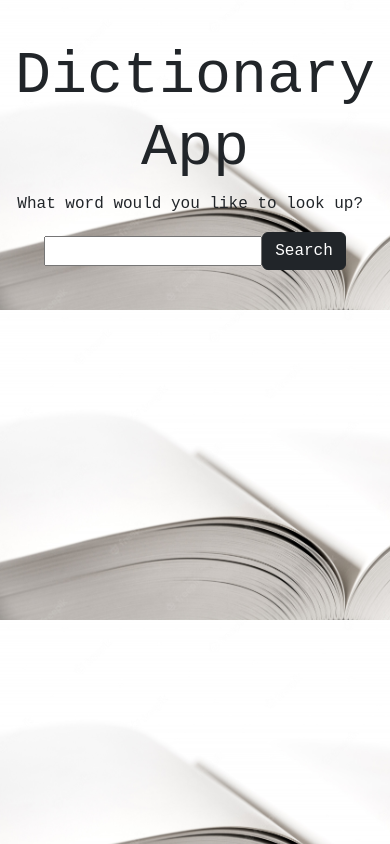
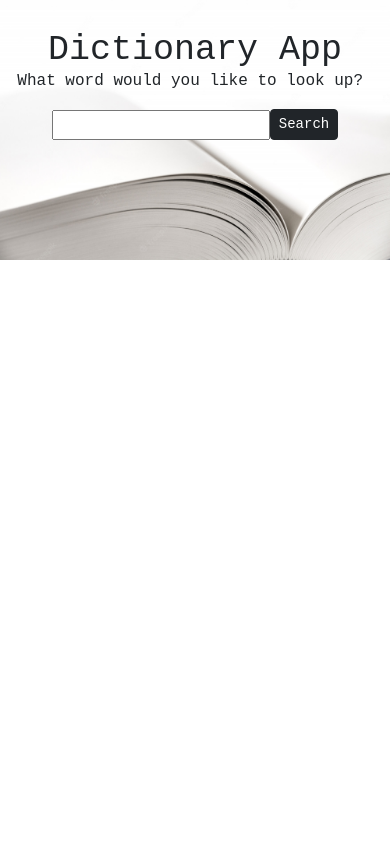
Before and after one commit to chickienickie/dictionary-project, a React (Create React App) app: page / in a window 390 px wide. Built offline with nearby package versions, Linux system fonts and the light colour scheme.

Commit message:
added responsiveness

```diff
--- a/src/App.css
+++ b/src/App.css
@@ -6,3 +6,15 @@ h1 {
 Typical {
   font-size: 40px;
 }
+
+@media (max-width: 900px) {
+  h1 {
+    font-size: 35px;
+    text-align: center;
+    line-height: 0.6;
+  }
+
+  form {
+    text-align: center;
+  }
+}
--- a/src/Dictionary.js
+++ b/src/Dictionary.js
@@ -25,11 +25,14 @@ export default function Dictionary() {
     <div className="Dictionary">
       <form onSubmit={search}>
         <input type="search" onChange={handleKeywordChange} />
-        <input
-          type="submit"
-          value="Search"
-          className="btn btn-dark"
-        />
+        <span>
+          <input
+            type="submit"
+            value="Search"
+            className="btn btn-dark btn-sm"
+          />
+        </span>
+
       </form>
 
     </div>
--- a/src/index.css
+++ b/src/index.css
@@ -2,6 +2,9 @@ body {
   margin: 40px 0;
   font-family: monospace;
   background-image: url(dictionarybackground.jpg);
+  height: 100%;
+  width: 100%;
+  background-repeat: no-repeat;
   background-size: cover;
   text-align: center;
 }
```
